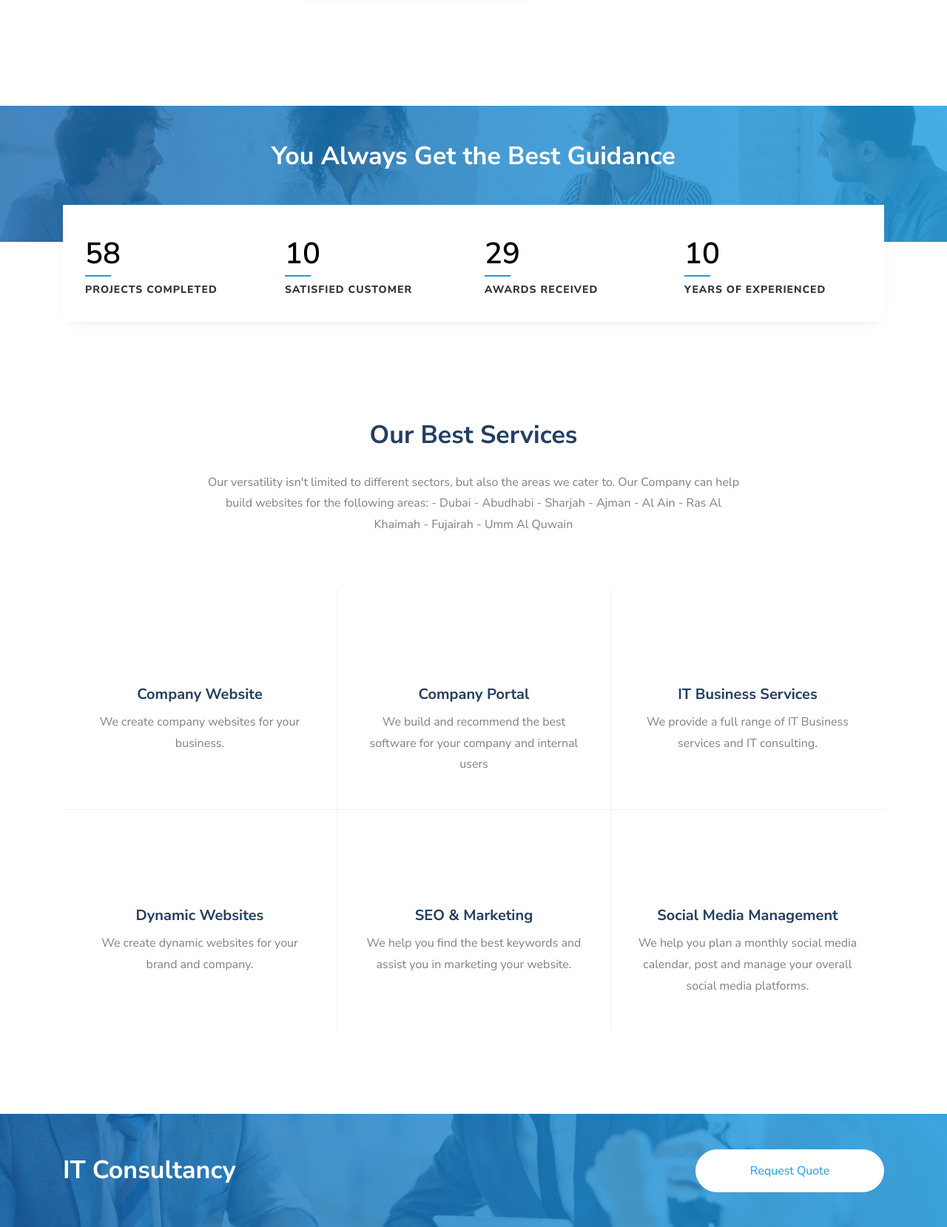
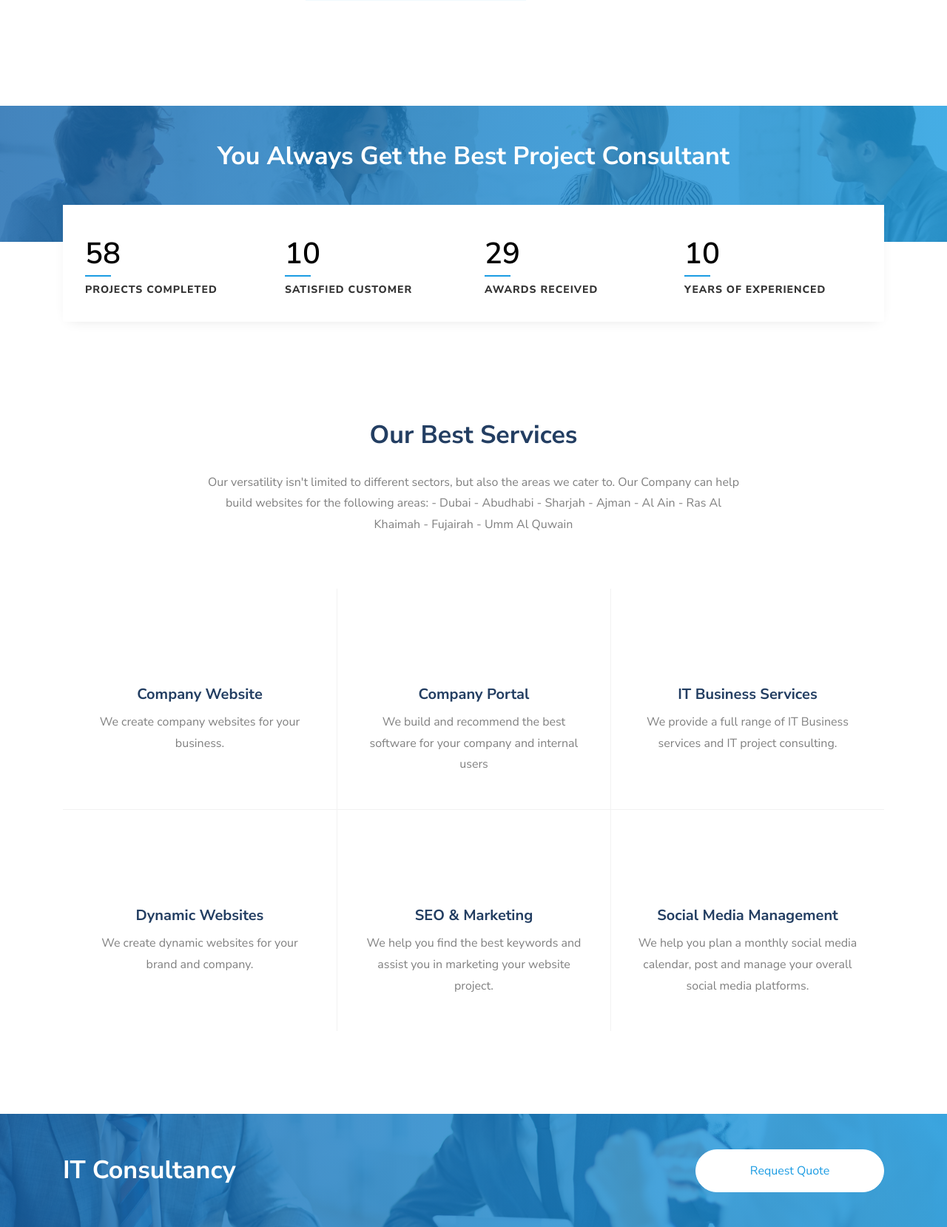
Before and after one commit to saharkiz/websitedubai, a PHP site: page / in a window 1280 px wide. Shown: the part 1769-3428 px from the top of the page at 74% size. Run offline with PHP 8.4, Linux system fonts and the light colour scheme; some web fonts are replaced.

Commit message:
Add files via upload

```diff
--- a/index.php
+++ b/index.php
@@ -1,7 +1,7 @@
 <!DOCTYPE html>
 <html lang="en">
   <head>
-    <title>A Saharkhiz Project Management | Build eCommerce software</title>
+    <title>IT Consultant in Dubai | Build eCommerce software</title>
     <meta charset="utf-8">
     <meta name="viewport" content="width=device-width, initial-scale=1, shrink-to-fit=no">
     <meta name="geo.placename" content="Dubai" /><meta name="geo.position" content="25.191324;55.2851233" /><meta name="geo.region" content="AE" />
@@ -32,7 +32,7 @@
     	<div class="container">
     		<div class="row no-gutters d-flex align-items-center align-items-stretch">
     			<div class="col-md-4 d-flex align-items-center py-4">
-    				<a class="navbar-brand" href="/">ATSaharkhiz</a>
+    				<a class="navbar-brand" title="IT consultant in dubai saharkhiz" href="/">ATSaharkhiz</a>
     			</div>
 	    		<div class="col-lg-8 d-block">
 		    		<div class="row d-flex">
@@ -52,7 +52,7 @@
 					    </div>
 					    <div class="col-md topper d-flex align-items-center justify-content-end">
 					    	<p class="mb-0 d-block">
-					    		<a href="https://wa.me/971562728117?text=Website" class="btn py-2 px-3 btn-primary">
+					    		<a title="IT consultant in dubai whatsapp" href="https://wa.me/971562728117?text=Website" class="btn py-2 px-3 btn-primary">
 					    			<span>Free Consulting</span>
 					    		</a>
 					    	</p>
@@ -75,12 +75,12 @@
         </form>
 	      <div class="collapse navbar-collapse" id="ftco-nav">
 	        <ul class="navbar-nav mr-auto">
-	        	<li class="nav-item active"><a href="/" class="nav-link pl-0">Home</a></li>
-	        	<li class="nav-item"><a href="/" class="nav-link">About</a></li>
-	        	<li class="nav-item"><a href="/" class="nav-link">Projects</a></li>
-	        	<li class="nav-item"><a href="/" class="nav-link">Services</a></li>
-	        	<li class="nav-item"><a href="/" class="nav-link">Blog</a></li>
-	          <li class="nav-item"><a href="/" class="nav-link">Contact</a></li>
+	        	<li class="nav-item active"><a title="IT consultant in dubai" href="/" class="nav-link pl-0">Home</a></li>
+	        	<li class="nav-item"><a title="IT consultant in dubai about" href="/" class="nav-link">About</a></li>
+	        	<li class="nav-item"><a title="IT consultant in dubai projects" href="/" class="nav-link">Projects</a></li>
+	        	<li class="nav-item"><a title="IT consultant in dubai services" href="/" class="nav-link">Services</a></li>
+	        	<li class="nav-item"><a title="IT consultant in dubai blog" href="/" class="nav-link">Blog</a></li>
+	          <li class="nav-item"><a title="IT consultant in dubai contact" href="/" class="nav-link">Contact</a></li>
 	        </ul>
 	      </div>
 	    </div>
@@ -95,7 +95,7 @@
           <div class="col-md-7 ftco-animate">
           	<span class="subheading">IT Project Management</span>
             <h1 class="mb-4">IT Consultant in Dubai</h1>
-            <p><a href="#" class="btn btn-primary px-4 py-3 mt-3">Our Services</a></p>
+            <p><a title="IT consultant in dubai services offered ecommerce" href="#" class="btn btn-primary px-4 py-3 mt-3">Our Services</a></p>
           </div>
         </div>
         </div>
@@ -108,7 +108,7 @@
           <div class="col-md-7 ftco-animate">
           	<span class="subheading">Todays Talent, Tommorow Success</span>
             <h2 class="mb-4">Dynamic Website and eCommerce</h2>
-            <p><a href="#" class="btn btn-primary px-4 py-3 mt-3">Our Services</a></p>
+            <p><a title="IT consultant in dubai dynamic website" href="#" class="btn btn-primary px-4 py-3 mt-3">Our Services</a></p>
           </div>
         </div>
         </div>
@@ -127,7 +127,7 @@
     We have been a web design company in Dubai for 10 years offering affordable website development while also keeping up with the technology as the years go by. </p>
 								<p>We have an In-house team based in Dubai who works extensively hard to make sure the clients are satisfied and available through many communication mediums for any queries you may have.
                   Contact us right away!</p>
-								<p><a href="https://wa.me/971562728117?text=Website" class="btn btn-primary py-3 px-4">Contact us</a></p>
+								<p><a title="IT consultant in dubai" href="https://wa.me/971562728117?text=Website" class="btn btn-primary py-3 px-4">Contact us</a></p>
 							</div>
 						</div>
 					</div>
@@ -177,7 +177,7 @@
     	<div class="container">
     		<div class="row justify-content-center mb-5">
           <div class="col-md-10 text-center heading-section heading-section-white ftco-animate">
-            <h2 class="mb-0">You Always Get the Best Guidance</h2>
+            <h2 class="mb-0">You Always Get the Best Project Consultant</h2>
           </div>
         </div>
     	</div>
@@ -263,7 +263,7 @@
 							<div class="icon mt-2 d-flex justify-content-center align-items-center"><span class="flaticon-insurance"></span></div>
 							<div class="text media-body">
 								<h3>IT Business Services</h3>
-								<p>We provide a full range of IT Business services and IT consulting.</p>
+								<p>We provide a full range of IT Business services and IT project consulting.</p>
 							</div>
 						</div>
 					</div>
@@ -281,7 +281,7 @@
 							<div class="icon mt-2 d-flex justify-content-center align-items-center"><span class="flaticon-rating"></span></div>
 							<div class="text media-body">
 								<h3>SEO &amp; Marketing</h3>
-								<p>We help you find the best keywords and assist you in marketing your website.</p>
+								<p>We help you find the best keywords and assist you in marketing your website project.</p>
 							</div>
 						</div>
 					</div>
@@ -305,7 +305,7 @@
             <h2 class="mb-3 mb-md-0">IT Consultancy</h2>
           </div>
           <div class="col-lg-3 col-md-4 ftco-animate">
-          	<p class="mb-0"><a href="https://wa.me/971562728117?text=WebsiteQuote" class="btn btn-white py-3 px-4">Request Quote</a></p>
+          	<p class="mb-0"><a title="IT consultant in dubai" href="https://wa.me/971562728117?text=WebsiteQuote" class="btn btn-white py-3 px-4">Request Quote</a></p>
           </div>
         </div>
     	</div>
@@ -324,9 +324,9 @@
     			<div class="col-md-3">
     				<div class="project img ftco-animate d-flex justify-content-center align-items-center" style="background-image: url(images/project-2.jpg);">
     					<div class="overlay"></div>
-    					<a href="#" class="btn-site d-flex align-items-center justify-content-center"><span class="icon-subdirectory_arrow_right"></span></a>
+    					<a title="IT consultant in dubai" href="#" class="btn-site d-flex align-items-center justify-content-center"><span class="icon-subdirectory_arrow_right"></span></a>
 	    				<div class="text text-center p-4">
-	    					<h3><a href="#">Branding &amp; Illustration Design</a></h3>
+	    					<h3><a title="IT consultant in dubai" href="#">Branding &amp; Illustration Design</a></h3>
 	    					<span>Web Design</span>
 	    				</div>
     				</div>
@@ -334,9 +334,9 @@
   				<div class="col-md-3">
     				<div class="project img ftco-animate d-flex justify-content-center align-items-center" style="background-image: url(images/project-1.jpg);">
     					<div class="overlay"></div>
-    					<a href="#" class="btn-site d-flex align-items-center justify-content-center"><span class="icon-subdirectory_arrow_right"></span></a>
+    					<a title="IT consultant in dubai" href="#" class="btn-site d-flex align-items-center justify-content-center"><span class="icon-subdirectory_arrow_right"></span></a>
 	    				<div class="text text-center p-4">
-	    					<h3><a href="#">Branding &amp; Illustration Design</a></h3>
+	    					<h3><a title="IT consultant in dubai" href="#">Branding &amp; Illustration Design</a></h3>
 	    					<span>Web Design</span>
 	    				</div>
     				</div>
@@ -345,9 +345,9 @@
     			<div class="col-md-3">
     				<div class="project img ftco-animate d-flex justify-content-center align-items-center" style="background-image: url(images/project-3.jpg);">
     					<div class="overlay"></div>
-    					<a href="#" class="btn-site d-flex align-items-center justify-content-center"><span class="icon-subdirectory_arrow_right"></span></a>
+    					<a title="IT consultant in dubai" href="#" class="btn-site d-flex align-items-center justify-content-center"><span class="icon-subdirectory_arrow_right"></span></a>
 	    				<div class="text text-center p-4">
-	    					<h3><a href="#">Branding &amp; Illustration Design</a></h3>
+	    					<h3><a title="IT consultant in dubai" href="#">Branding &amp; Illustration Design</a></h3>
 	    					<span>Web Design</span>
 	    				</div>
     				</div>
@@ -355,9 +355,9 @@
 					<div class="col-md-3">
     				<div class="project img ftco-animate d-flex justify-content-center align-items-center" style="background-image: url(images/project-4.jpg);">
     					<div class="overlay"></div>
-    					<a href="#" class="btn-site d-flex align-items-center justify-content-center"><span class="icon-subdirectory_arrow_right"></span></a>
+    					<a title="IT consultant in dubai" href="#" class="btn-site d-flex align-items-center justify-content-center"><span class="icon-subdirectory_arrow_right"></span></a>
 	    				<div class="text text-center p-4">
-	    					<h3><a href="#">Branding &amp; Illustration Design</a></h3>
+	    					<h3><a title="IT consultant in dubai" href="#">Branding &amp; Illustration Design</a></h3>
 	    					<span>Web Design</span>
 	    				</div>
     				</div>
@@ -365,9 +365,9 @@
   				<div class="col-md-3">
     				<div class="project img ftco-animate d-flex justify-content-center align-items-center" style="background-image: url(images/project-5.jpg);">
     					<div class="overlay"></div>
-    					<a href="#" class="btn-site d-flex align-items-center justify-content-center"><span class="icon-subdirectory_arrow_right"></span></a>
+    					<a title="IT consultant in dubai" href="#" class="btn-site d-flex align-items-center justify-content-center"><span class="icon-subdirectory_arrow_right"></span></a>
 	    				<div class="text text-center p-4">
-	    					<h3><a href="#">Branding &amp; Illustration Design</a></h3>
+	    					<h3><a title="IT consultant in dubai" href="#">Branding &amp; Illustration Design</a></h3>
 	    					<span>Web Design</span>
 	    				</div>
     				</div>
@@ -375,9 +375,9 @@
   				<div class="col-md-3">
     				<div class="project img ftco-animate d-flex justify-content-center align-items-center" style="background-image: url(images/project-6.jpg);">
     					<div class="overlay"></div>
-    					<a href="#" class="btn-site d-flex align-items-center justify-content-center"><span class="icon-subdirectory_arrow_right"></span></a>
+    					<a title="IT consultant in dubai" href="#" class="btn-site d-flex align-items-center justify-content-center"><span class="icon-subdirectory_arrow_right"></span></a>
 	    				<div class="text text-center p-4">
-	    					<h3><a href="#">Branding &amp; Illustration Design</a></h3>
+	    					<h3><a title="IT consultant in dubai" href="#">Branding &amp; Illustration Design</a></h3>
 	    					<span>Web Design</span>
 	    				</div>
     				</div>
@@ -385,9 +385,9 @@
   				<div class="col-md-3">
     				<div class="project img ftco-animate d-flex justify-content-center align-items-center" style="background-image: url(images/project-7.jpg);">
     					<div class="overlay"></div>
-    					<a href="#" class="btn-site d-flex align-items-center justify-content-center"><span class="icon-subdirectory_arrow_right"></span></a>
+    					<a title="IT consultant in dubai" href="#" class="btn-site d-flex align-items-center justify-content-center"><span class="icon-subdirectory_arrow_right"></span></a>
 	    				<div class="text text-center p-4">
-	    					<h3><a href="#">Branding &amp; Illustration Design</a></h3>
+	    					<h3><a title="IT consultant in dubai" href="#">Branding &amp; Illustration Design</a></h3>
 	    					<span>Web Design</span>
 	    				</div>
     				</div>
@@ -395,9 +395,9 @@
   				<div class="col-md-3">
     				<div class="project img ftco-animate d-flex justify-content-center align-items-center" style="background-image: url(images/project-8.jpg);">
     					<div class="overlay"></div>
-    					<a href="#" class="btn-site d-flex align-items-center justify-content-center"><span class="icon-subdirectory_arrow_right"></span></a>
+    					<a title="IT consultant in dubai" href="#" class="btn-site d-flex align-items-center justify-content-center"><span class="icon-subdirectory_arrow_right"></span></a>
 	    				<div class="text text-center p-4">
-	    					<h3><a href="#">Branding &amp; Illustration Design</a></h3>
+	    					<h3><a title="IT consultant in dubai" href="#">Branding &amp; Illustration Design</a></h3>
 	    					<span>Web Design</span>
 	    				</div>
     				</div>
@@ -417,7 +417,7 @@
 				<div class="row">
           <div class="col-md-6 col-lg-4 ftco-animate">
             <div class="blog-entry">
-              <a href="/" class="block-20 d-flex align-items-end" style="background-image: url('images/image_1.jpg');">
+              <a title="IT consultant in dubai" href="/" class="block-20 d-flex align-items-end" style="background-image: url('images/image_1.jpg');">
 								<div class="meta-date text-center p-2">
                   <span class="day">26</span>
                   <span class="mos">June</span>
@@ -425,14 +425,14 @@
                 </div>
               </a>
               <div class="text bg-white p-4">
-                <h3 class="heading"><a href="#">Build your online website</a></h3>
+                <h3 class="heading"><a title="IT consultant in dubai" href="#">Build your online website</a></h3>
                 <p>Building online website for your company and brand, we help you get started with your business.</p>
               </div>
             </div>
           </div>
           <div class="col-md-6 col-lg-4 ftco-animate">
             <div class="blog-entry">
-              <a href="/" class="block-20 d-flex align-items-end" style="background-image: url('images/image_2.jpg');">
+              <a title="IT consultant in dubai" href="/" class="block-20 d-flex align-items-end" style="background-image: url('images/image_2.jpg');">
 								<div class="meta-date text-center p-2">
                   <span class="day">2</span>
                   <span class="mos">Aug</span>
@@ -440,14 +440,14 @@
                 </div>
               </a>
               <div class="text bg-white p-4">
-                <h3 class="heading"><a href="#">How to find an IT Consultant</a></h3>
+                <h3 class="heading"><a title="IT consultant in dubai" href="#">How to find an IT Consultant</a></h3>
                 <p>Finding an IT consultant with a wide range of skills is a difficult task, we can help you.</p>
               </div>
             </div>
           </div>
           <div class="col-md-6 col-lg-4 ftco-animate">
             <div class="blog-entry">
-              <a href="/" class="block-20 d-flex align-items-end" style="background-image: url('images/image_3.jpg');">
+              <a title="IT consultant in dubai" href="/" class="block-20 d-flex align-items-end" style="background-image: url('images/image_3.jpg');">
 								<div class="meta-date text-center p-2">
                   <span class="day">16</span>
                   <span class="mos">May</span>
@@ -455,7 +455,7 @@
                 </div>
               </a>
               <div class="text bg-white p-4">
-                <h3 class="heading"><a href="#">Dynamic website or eCommerce</a></h3>
+                <h3 class="heading"><a title="IT consultant in dubai" href="#">Dynamic website or eCommerce</a></h3>
                 <p>Contact us for a few consultation and we can help you decide if you need a dynamic website or eCommerce</p>
               </div>
             </div>
@@ -533,8 +533,8 @@
             	<div class="block-23 mb-3">
 	              <ul>
 	                <li><span class="icon icon-map-marker"></span><span class="text">Dubai UAE</span></li>
-	                <li><a href="#"><span class="icon icon-phone"></span><span class="text">+97156 272 8117</span></a></li>
-	                <li><a href="#"><span class="icon icon-envelope"></span><span class="text">saharkiz@gmail.com</span></a></li>
+	                <li><a title="IT consultant in dubai" href="#"><span class="icon icon-phone"></span><span class="text">+97156 272 8117</span></a></li>
+	                <li><a title="IT consultant in dubai" href="#"><span class="icon icon-envelope"></span><span class="text">saharkiz@gmail.com</span></a></li>
 	              </ul>
 	            </div>
             </div>
@@ -543,10 +543,10 @@
             <div class="ftco-footer-widget mb-5">
               <h2 class="ftco-heading-2">Services</h2>
               <ul class="list-unstyled">
-                <li><a href="#"><span class="ion-ios-arrow-round-forward mr-2"></span>Dynamic Website</a></li>
-                <li><a href="#"><span class="ion-ios-arrow-round-forward mr-2"></span>Mobile Application</a></li>
-                <li><a href="#"><span class="ion-ios-arrow-round-forward mr-2"></span>eCommerce Website</a></li>
-                <li><a href="#"><span class="ion-ios-arrow-round-forward mr-2"></span>Company Portal</a></li>
+                <li><a title="IT consultant in dubai" href="#"><span class="ion-ios-arrow-round-forward mr-2"></span>Dynamic Website</a></li>
+                <li><a title="IT consultant in dubai" href="#"><span class="ion-ios-arrow-round-forward mr-2"></span>Mobile Application</a></li>
+                <li><a title="IT consultant in dubai" href="#"><span class="ion-ios-arrow-round-forward mr-2"></span>eCommerce Website</a></li>
+                <li><a title="IT consultant in dubai" href="#"><span class="ion-ios-arrow-round-forward mr-2"></span>Company Portal</a></li>
               </ul>
             </div>
           </div>
@@ -554,11 +554,11 @@
             <div class="ftco-footer-widget mb-5 ml-md-4">
               <h2 class="ftco-heading-2">Links</h2>
               <ul class="list-unstyled">
-                <li><a href="#"><span class="ion-ios-arrow-round-forward mr-2"></span>Home</a></li>
-                <li><a href="#"><span class="ion-ios-arrow-round-forward mr-2"></span>About</a></li>
-                <li><a href="#"><span class="ion-ios-arrow-round-forward mr-2"></span>Services</a></li>
-                <li><a href="#"><span class="ion-ios-arrow-round-forward mr-2"></span>Projects</a></li>
-                <li><a href="#"><span class="ion-ios-arrow-round-forward mr-2"></span>Contact</a></li>
+                <li><a title="IT consultant in dubai" href="#"><span class="ion-ios-arrow-round-forward mr-2"></span>Home</a></li>
+                <li><a title="IT consultant in dubai" href="#"><span class="ion-ios-arrow-round-forward mr-2"></span>About</a></li>
+                <li><a title="IT consultant in dubai" href="#"><span class="ion-ios-arrow-round-forward mr-2"></span>Services</a></li>
+                <li><a title="IT consultant in dubai" href="#"><span class="ion-ios-arrow-round-forward mr-2"></span>Projects</a></li>
+                <li><a title="IT consultant in dubai" href="#"><span class="ion-ios-arrow-round-forward mr-2"></span>Contact</a></li>
               </ul>
             </div>
           </div>
@@ -566,9 +566,9 @@
             <div class="ftco-footer-widget mb-5">
             	<h2 class="ftco-heading-2 mb-0">Connect With Us</h2>
             	<ul class="ftco-footer-social list-unstyled float-md-left float-lft mt-3">
-                <li class="ftco-animate"><a href="#"><span class="icon-twitter"></span></a></li>
-                <li class="ftco-animate"><a href="#"><span class="icon-facebook"></span></a></li>
-                <li class="ftco-animate"><a href="#"><span class="icon-instagram"></span></a></li>
+                <li class="ftco-animate"><a title="IT consultant in dubai twitter" href="#"><span class="icon-twitter"></span></a></li>
+                <li class="ftco-animate"><a title="IT consultant in dubai facebook" href="#"><span class="icon-facebook"></span></a></li>
+                <li class="ftco-animate"><a title="IT consultant in dubai instagram" href="#"><span class="icon-instagram"></span></a></li>
               </ul>
             </div>
           </div>
```
